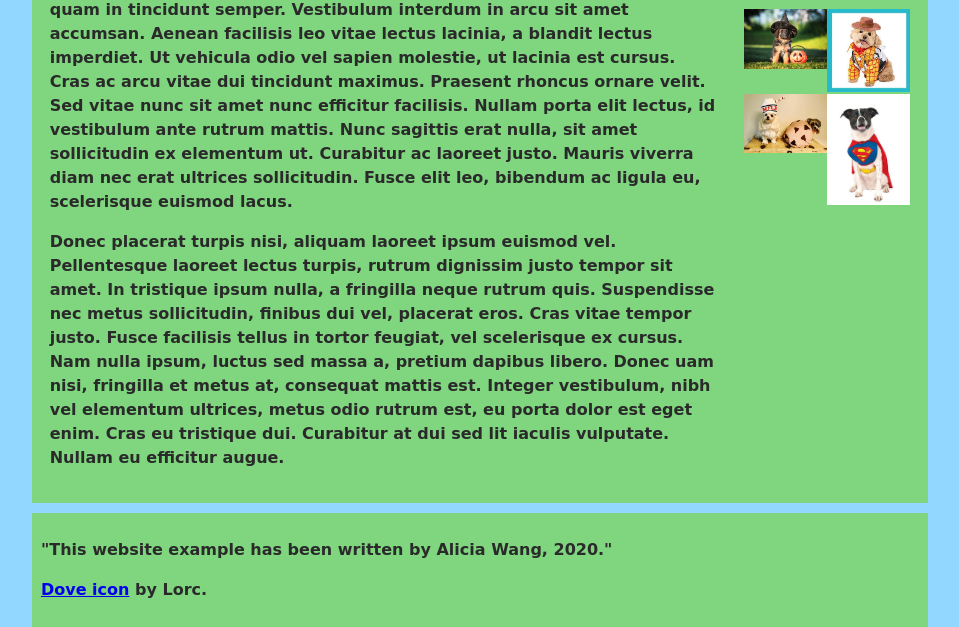
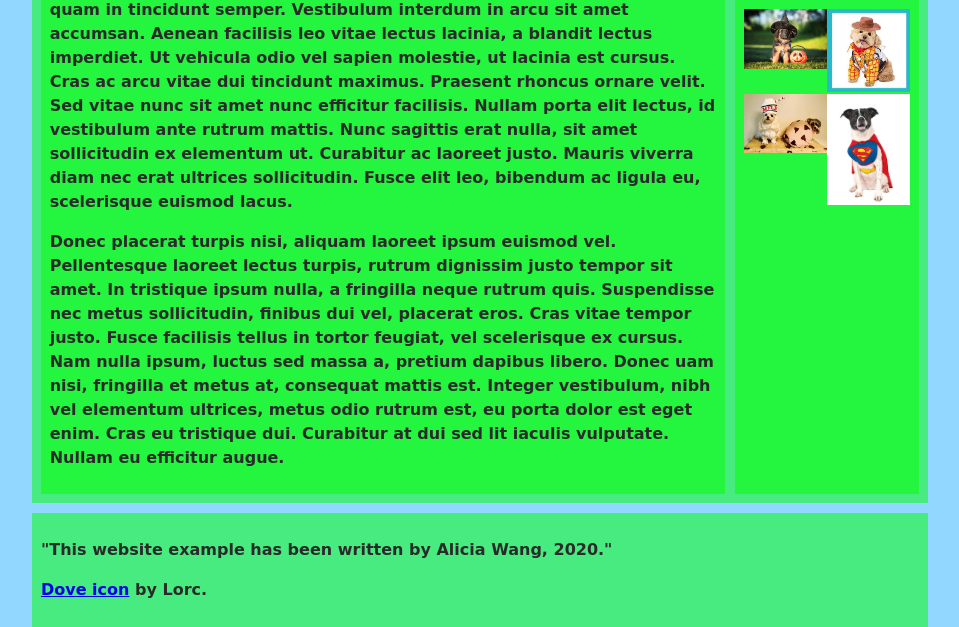
Before and after one commit to awang222/awang222.github.io, a plain HTML site: page lab_3/index.html in a window 1280 px wide. Shown: the part 324-951 px from the top of the page, without its empty margins (160-1119 px from the left). Drawn offline with Linux system fonts and the light colour scheme; a web font is replaced by a local one.

Commit message:
Update style.css

```diff
--- a/lab_3/style.css
+++ b/lab_3/style.css
@@ -47,11 +47,11 @@ html, body {
   flex-flow: row wrap;
 }
  body > * {
-  Background-color: rgb(127, 214, 127);
+  Background-color: rgb(0,255,0,0.5);
   padding: 1%;
 }
  main, header, nav, article, aside, footer, section {
-  background-color: rgb(127, 214, 127);
+  background-color: rgb(0,255,0,0.5);
   padding: 1%;
 }
  h1 {
```
